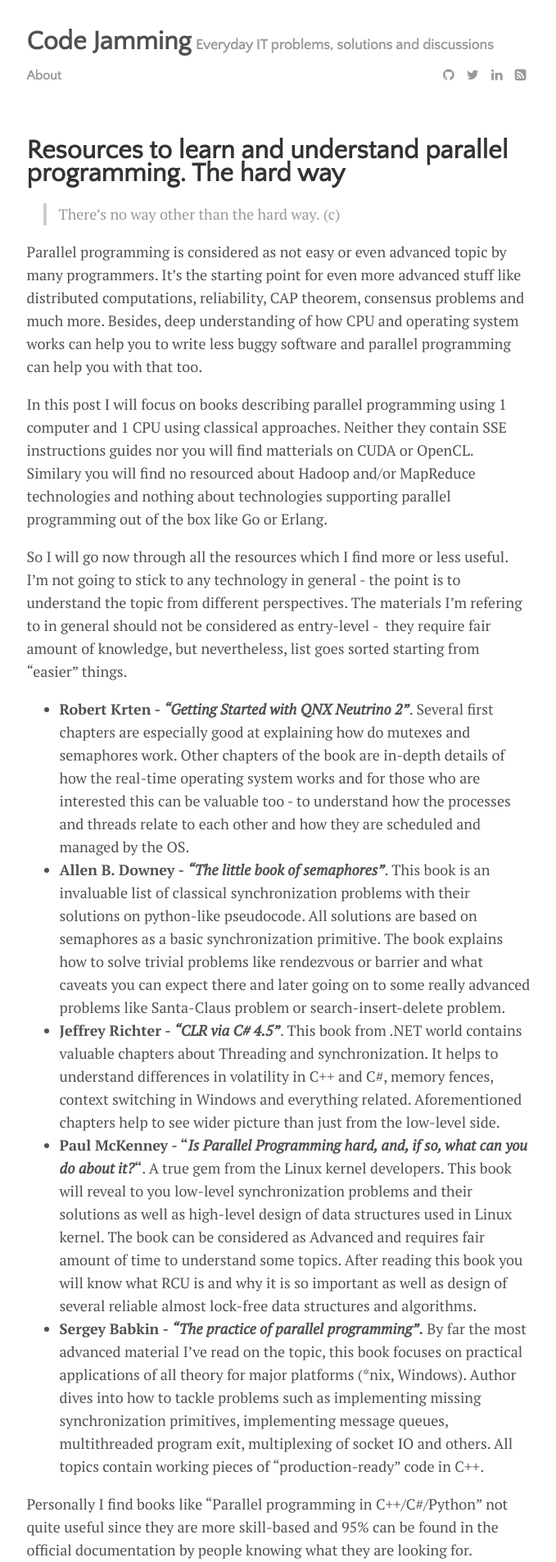
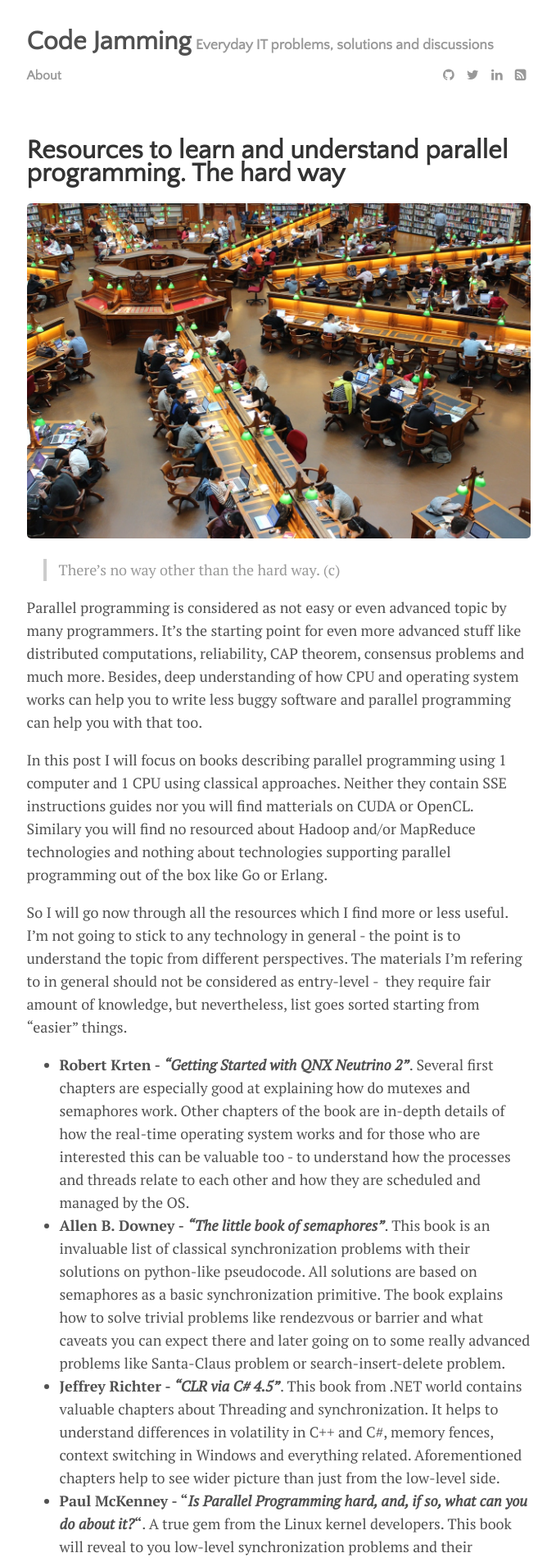
Before and after one commit to ribtoks/code-jamming, a Jekyll site: the page built from _posts/2016-08-29-resources-to-learn-and-understand-parallel-programming-the-hard-way.md, in a window 1280 px wide. Shown: the top 1906 px of the page at 82% size, without its empty margins (300-979 px from the left). Built offline with Jekyll 4.4.1, drawn with Linux system fonts in a browser that asks for light colours; nearby versions of some CDN libraries; comment, search, counter and statistics services are not loaded.

Commit message:
Update 2016-08-29-resources-to-learn-and-understand-parallel-programming-the-hard-way.md

```diff
--- a/_posts/2016-08-29-resources-to-learn-and-understand-parallel-programming-the-hard-way.md
+++ b/_posts/2016-08-29-resources-to-learn-and-understand-parallel-programming-the-hard-way.md
@@ -3,6 +3,7 @@ title: Resources to learn and understand parallel programming. The hard way
 date: 2016-08-29T12:28:38+00:00
 author: "Taras Kushnir"
 layout: post
+image: library-la-trobe-study-students-159775.jpeg
 permalink: /resources-to-learn-and-understand-parallel-programming-the-hard-way/
 categories:
   - C++
```
